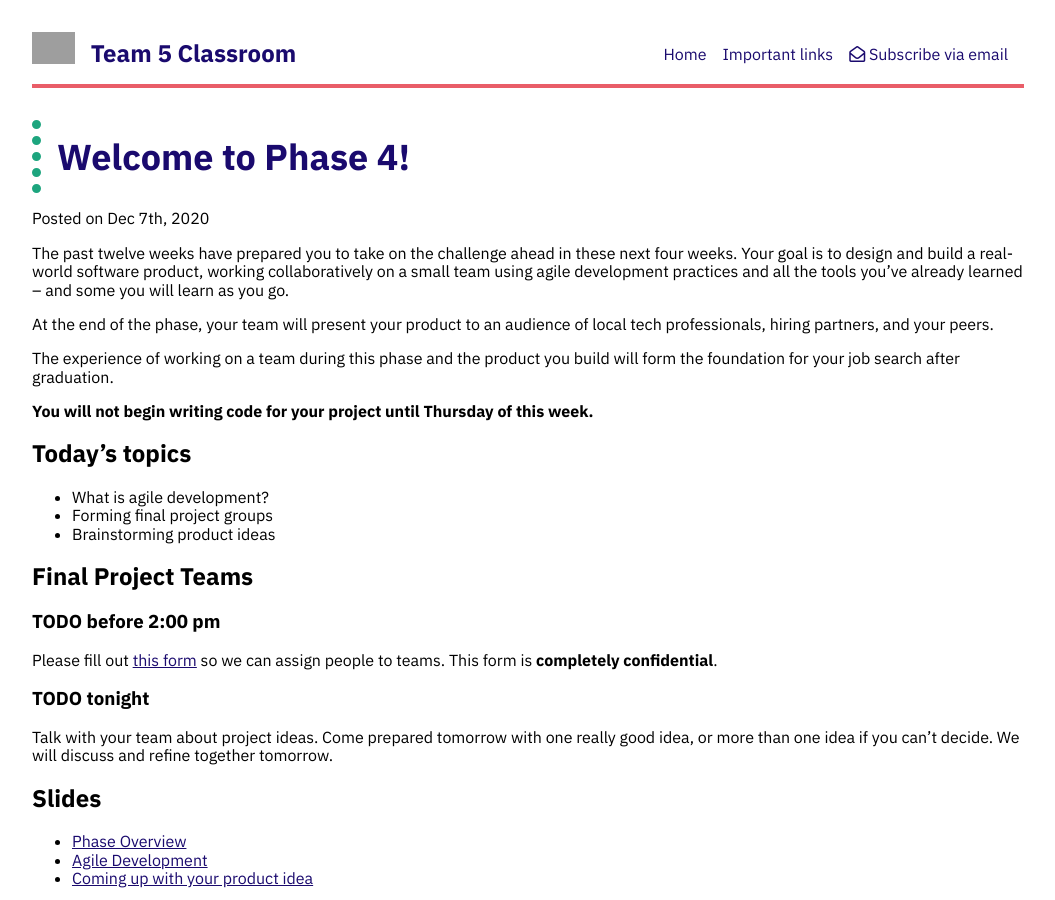
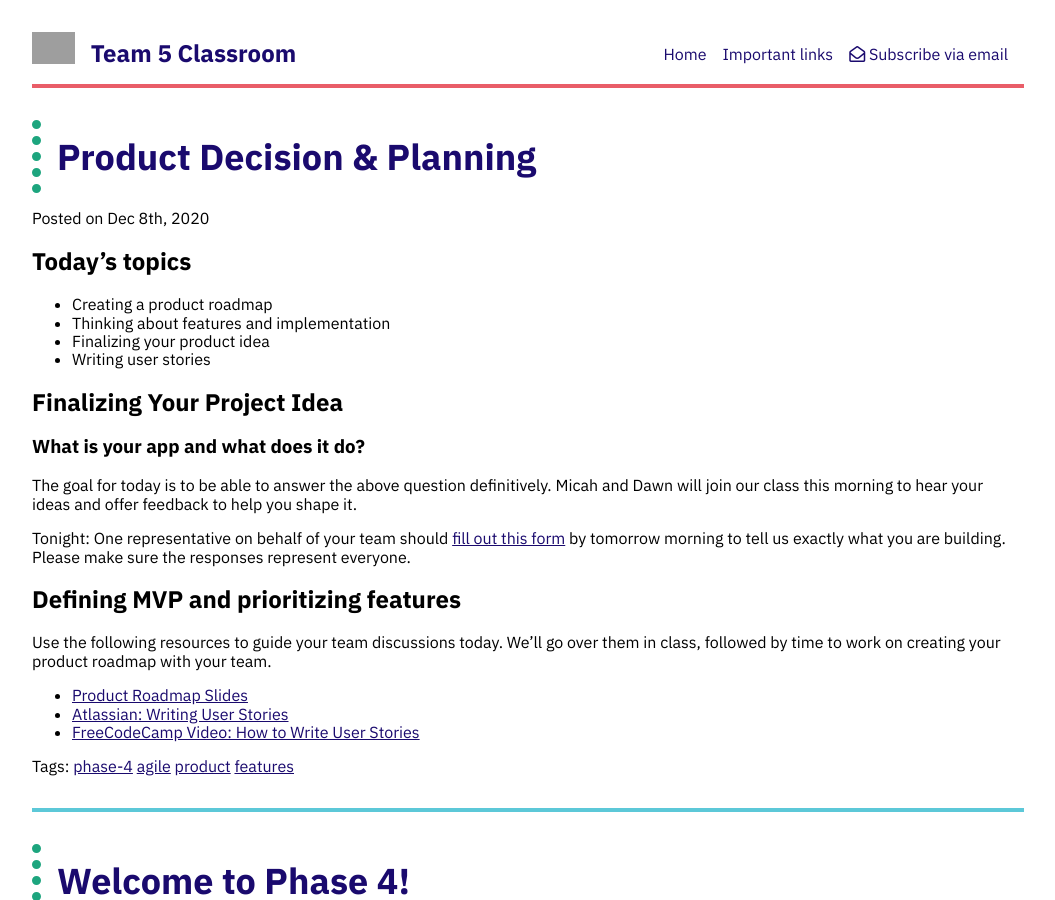
Before and after one commit to momentum-team-5/momentum-team-5.github.io, a Jekyll site: the page built from index.html, in a window 1280 px wide and 900 px high. Shown: the whole window, without its empty margins (112-1167 px from the left). Built offline with Jekyll 4.4.1, drawn with Linux system fonts in a browser that asks for light colours; nearby versions of some CDN libraries; the list of posts is cut into pages by our own code; some of the changed text lies outside the part shown; grey boxes are pictures that could not be loaded.

Commit message:
Add links

```diff
--- /dev/null
+++ b/_posts/2020-12-08-product-roadmap.md
@@ -0,0 +1,28 @@
+---
+layout: post
+title: Product Decision & Planning
+tags: phase-4 agile product features
+---
+
+## Today's topics
+
+- Creating a product roadmap
+- Thinking about features and implementation
+- Finalizing your product idea
+- Writing user stories
+
+## Finalizing Your Project Idea
+
+### What is your app and what does it do?
+
+The goal for today is to be able to answer the above question definitively. Micah and Dawn will join our class this morning to hear your ideas and offer feedback to help you shape it.
+
+Tonight: One representative on behalf of your team should [fill out this form](https://forms.gle/H6PhG5AHXW8kUPePA) by tomorrow morning to tell us exactly what you are building. Please make sure the responses represent everyone.
+
+## Defining MVP and prioritizing features
+
+Use the following resources to guide your team discussions today. We'll go over them in class, followed by time to work on creating your product roadmap with your team.
+
+- [Product Roadmap Slides](https://drive.google.com/file/d/19g0YwyHjPiFr9WAsiboc0ZgTmzfEAVGc/view?usp=sharing)
+- [Atlassian: Writing User Stories](https://www.atlassian.com/agile/project-management/user-stories)
+- [FreeCodeCamp Video: How to Write User Stories](https://youtu.be/Fw98L-kcRpc)
```
Also changed, not shown: _posts/2020-12-7-welcome-phase-4.md (line endings or trailing spaces).
